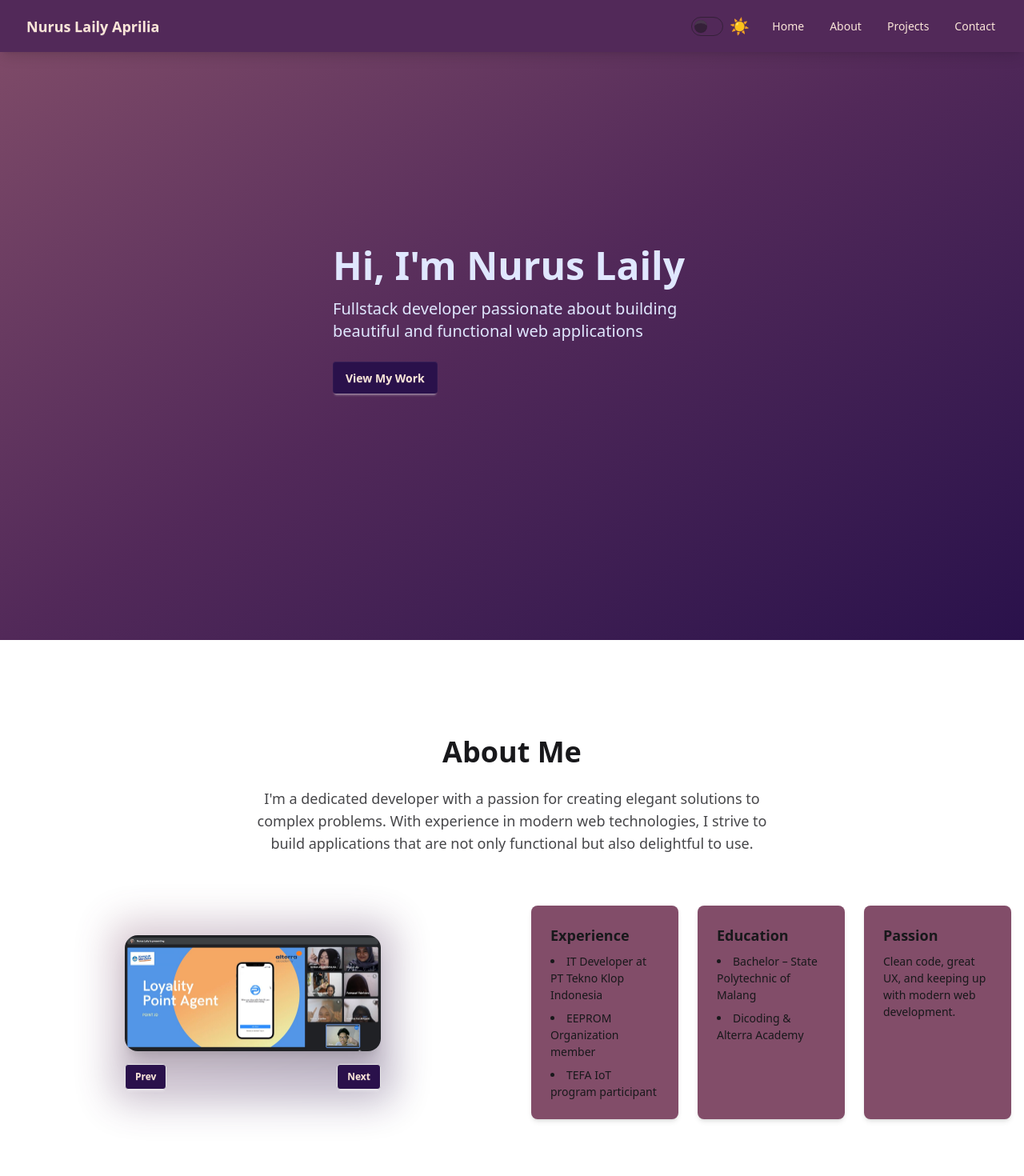
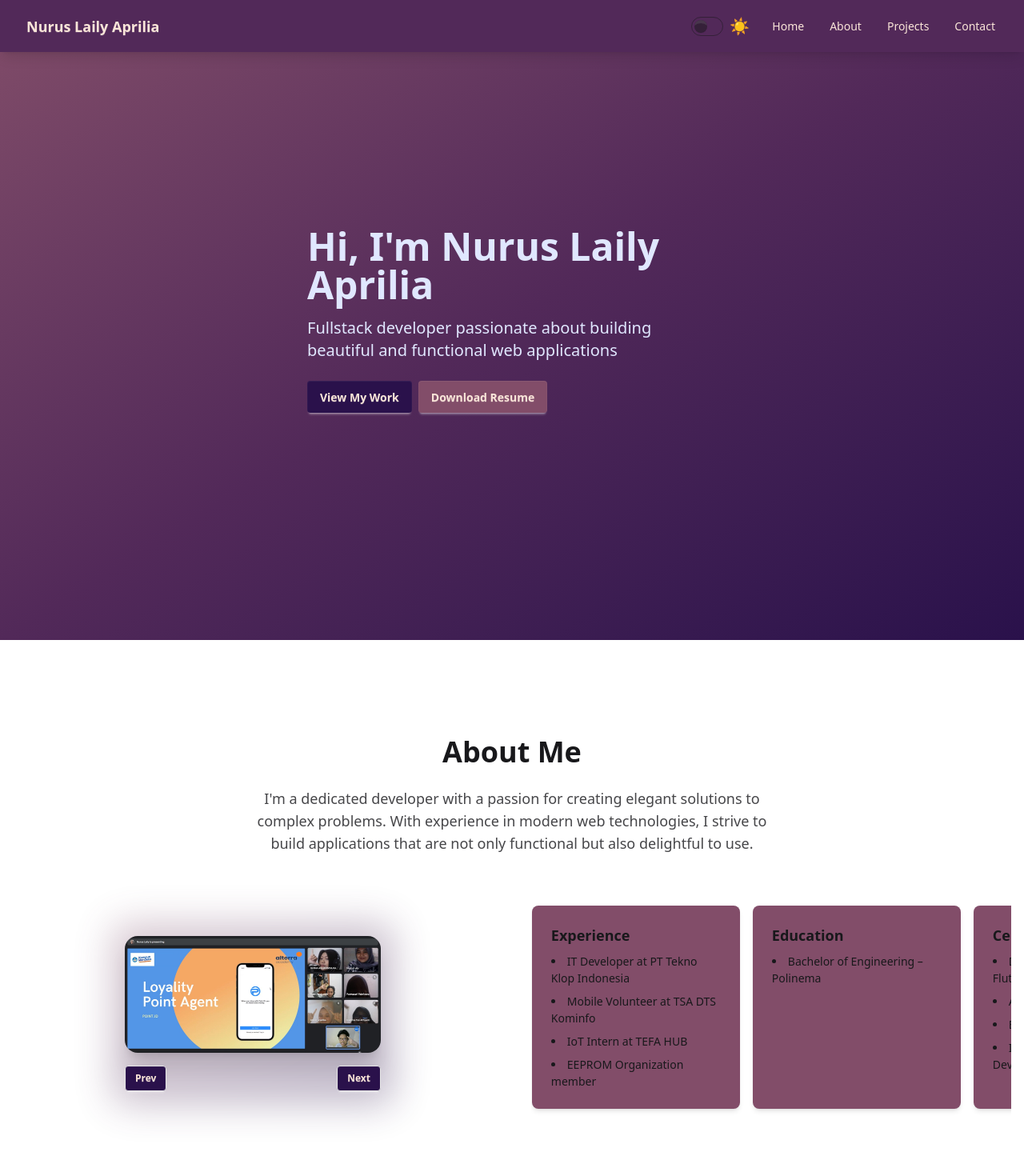
Before and after one commit to nuruslaily/nuruslaily.github.io, a React (Vite) app: page / in a window 1280 px wide. Shown: the top 1470 px of the page at 80% size. Built offline with nearby package versions, Linux system fonts and the light colour scheme.

Commit message:
add resume and update about

```diff
--- a/src/components/Footer.tsx
+++ b/src/components/Footer.tsx
@@ -1,7 +1,7 @@
 export default function Footer() {
   return (
-    <footer className="footer bg-[#180018] text-neutral-content p-8 text-center">
-      <p>&copy; 2024 Nurus Laily. All rights reserved.</p>
+    <footer className="footer bg-[#180018] text-neutral-content p-8 text-center flex justify-center items-center">
+      <p>&copy; 2025 Nurus Laily Aprilia. All rights reserved.</p>
     </footer>
   );
 }
--- a/src/pages/About.tsx
+++ b/src/pages/About.tsx
@@ -52,35 +52,54 @@ export default function About() {
           </div>
         </div>
 
-        <div className="grid grid-cols-1 md:grid-cols-3 gap-6">
-          <div className="card bg-[#824D69] dark:text-[#FAE5D8] shadow-md">
+        <div
+          className="
+            flex gap-4
+            overflow-x-auto
+            pb-4
+            snap-x snap-mandatory
+            no-scrollbar
+          ">
+          <p className="text-sm text-center mt-2 opacity-70">
+            Swipe → to see more
+          </p>
+          <div className="card bg-[#824D69] dark:text-[#FAE5D8] shadow-md min-w-65 snap-start">
             <div className="card-body">
               <h3 className="card-title">Experience</h3>
               <ul className="list-disc list-inside space-y-2">
                 <li>IT Developer at PT Tekno Klop Indonesia</li>
+                <li>Mobile Volunteer at TSA DTS Kominfo</li>
+                <li>IoT Intern at TEFA HUB</li>
                 <li>EEPROM Organization member</li>
-                <li>TEFA IoT program participant</li>
               </ul>
             </div>
           </div>
 
-          <div className="card bg-[#824D69] dark:text-[#FAE5D8] shadow-md">
+          <div className="card bg-[#824D69] dark:text-[#FAE5D8] shadow-md min-w-65 snap-start">
             <div className="card-body">
               <h3 className="card-title">Education</h3>
               <ul className="list-disc list-inside space-y-2">
-                <li>Bachelor – State Polytechnic of Malang</li>
-                <li>Dicoding & Alterra Academy</li>
+                <li>Bachelor of Engineering – Polinema</li>
               </ul>
             </div>
           </div>
 
-          <div className="card bg-[#824D69] dark:text-[#FAE5D8] shadow-md">
+          <div className="card bg-[#824D69] dark:text-[#FAE5D8] shadow-md min-w-65 snap-start">
+            <div className="card-body">
+              <h3 className="card-title">Certificate</h3>
+              <ul className="list-disc list-inside space-y-2">
+                <li>Dicoding Indonesia (React, Flutter)</li>
+                <li>Alterra Academy</li>
+                <li>BNSP</li>
+                <li>Introduction to Front-End Development (Coursera)</li>
+              </ul>
+            </div>
+          </div>
+
+          <div className="card bg-[#824D69] dark:text-[#FAE5D8] shadow-md min-w-65 snap-start">
             <div className="card-body">
               <h3 className="card-title">Passion</h3>
-              <p>
-                Clean code, great UX, and keeping up with modern web
-                development.
-              </p>
+              <p>Clean code, great UX, modern web development.</p>
             </div>
           </div>
         </div>
--- a/src/pages/Home.tsx
+++ b/src/pages/Home.tsx
@@ -3,6 +3,7 @@ import About from "./About";
 import Projects from "./Projects";
 import Contact from "./Contact";
 import { Link } from "react-scroll";
+import Resume from "../assets/file/Resume-Nurus-Laily-A.pdf";
 
 export default function Home() {
   return (
@@ -15,9 +16,9 @@ export default function Home() {
               className="w-50 rounded-lg shadow-2xl"
               alt="Profile"
             /> */}
-            <div className="max-w-md">
-              <h1 className="text-5xl font-bold mb-4 sm">
-                Hi, I'm Nurus Laily
+            <div className="max-w-lg text-center lg:text-left">
+              <h1 className="lg:text-5xl sm:text-4xl font-bold mb-4 sm">
+                Hi, I'm Nurus Laily Aprilia
               </h1>
 
               <p className="text-xl mb-6">
@@ -37,6 +38,17 @@ export default function Home() {
                 ">
                 View My Work
               </Link>
+              <a
+                href={Resume}
+                download
+                className="
+                  btn cursor-pointer ml-2
+                  bg-[#824D69] hover:bg-[#2A114B]
+                  dark:bg-[#824D69] dark:hover:bg-[#180018]
+                  text-[#FAE5D8] border-0
+                ">
+                Download Resume
+              </a>
             </div>
           </div>
         </div>
```
Also changed, not shown: 1 other file (tests, documents, lock files or other folders).
